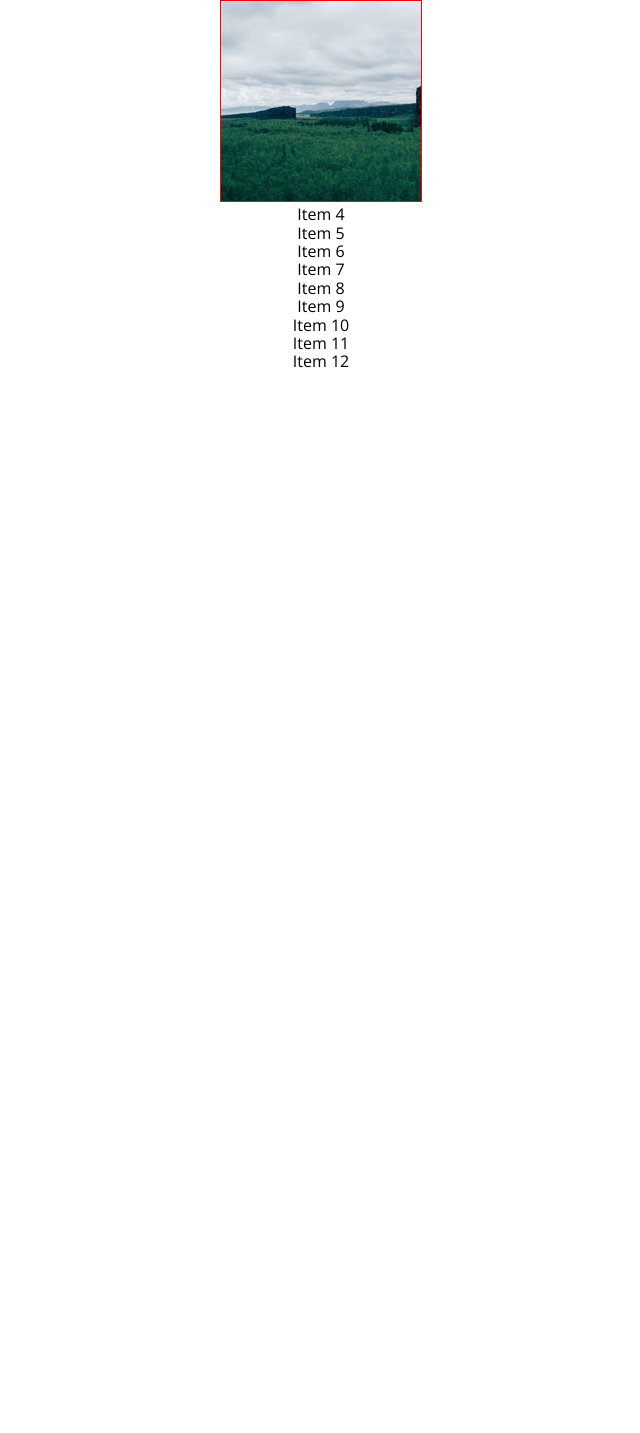
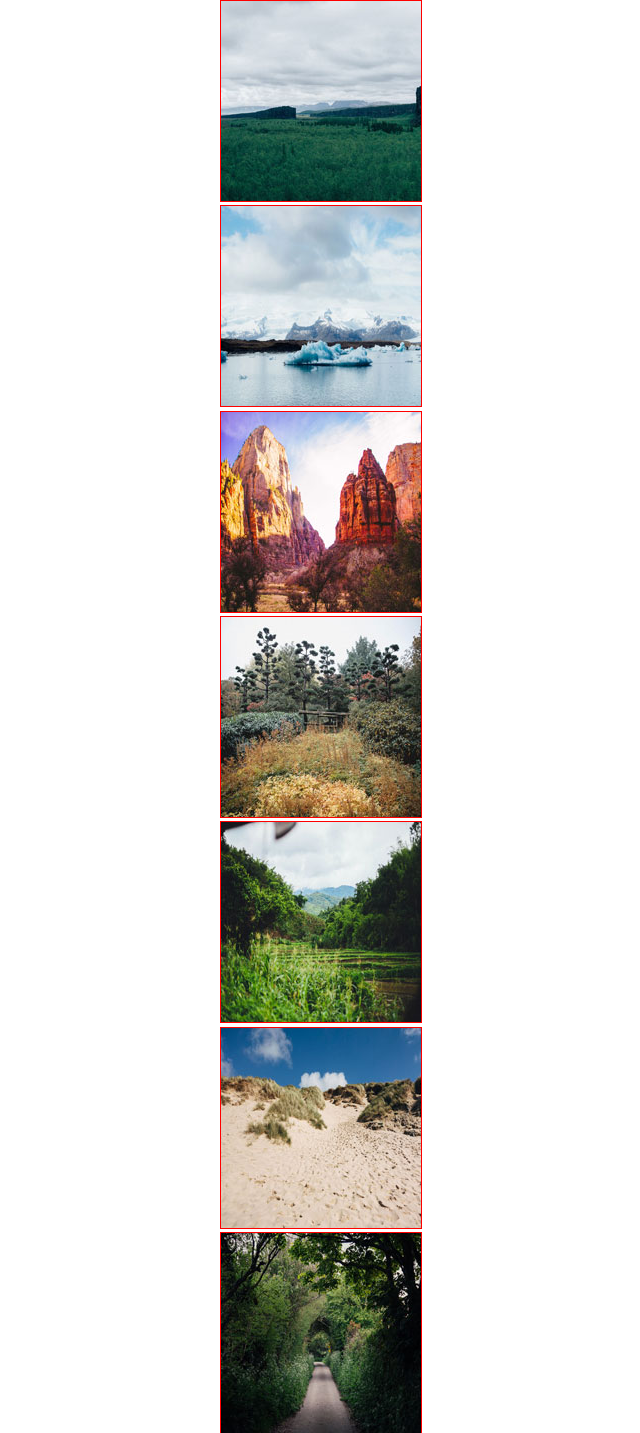
Before and after one commit to JuanMarinoDev/LightBox-Interactive-Photo-Gallery, a plain HTML site: page index.html in a window 1280 px wide. Shown: the part 509-1942 px from the top of the page, without its empty margins (319-959 px from the left). Before the commit the page ends 881 px from the top, so only its background shows below. Drawn offline with nearby package versions, Linux system fonts and the light colour scheme.

Commit message:
Added thumbnail pics 4-12 to list
-Added the rest of thumbnail pics to the gallery

```diff
--- a/index.html
+++ b/index.html
@@ -35,15 +35,77 @@
 
 
 
-    <li>Item 4</li>
-    <li>Item 5</li>
-    <li>Item 6</li>
-    <li>Item 7</li>
-    <li>Item 8</li>
-    <li>Item 9</li>
-    <li>Item 10</li>
-    <li>Item 11</li>
-    <li>Item 12</li>
+    <li>
+      <img src="img/thumbnails/04.jpg" alt="Iceberg" class="thumbnail-pic">
+    </li>
+
+
+
+    <li>
+      <img src="img/thumbnails/05.jpg" alt="Desert" class="thumbnail-pic">
+    </li>
+
+
+
+    <li>
+      <img src="img/thumbnails/06.jpg" alt="Fall" class="thumbnail-pic">
+    </li>
+
+
+
+
+
+
+
+    <li>
+      <img src="img/thumbnails/07.jpg" alt="Plantation" class="thumbnail-pic">
+    </li>
+
+
+
+
+    <li>
+      <img src="img/thumbnails/08.jpg" alt="Dunes" class="thumbnail-pic">
+    </li>
+
+
+
+
+
+
+    <li>
+      <img src="img/thumbnails/09.jpg" alt="Countryside" class="thumbnail-pic">
+    </li>
+
+
+
+
+
+    <li>
+      <img src="img/thumbnails/10.jpg" alt="Sunset" class="thumbnail-pic">
+    </li>
+
+
+
+
+    <li>
+      <img src="img/thumbnails/10.jpg" alt="Cave" class="thumbnail-pic">
+    </li>
+
+
+
+    <li>
+      <img src="img/thumbnails/10.jpg" alt="Bluebells" class="thumbnail-pic">
+    </li>
+
+
+
+
+
+
+
+
+
   </ul>
 
 
```
